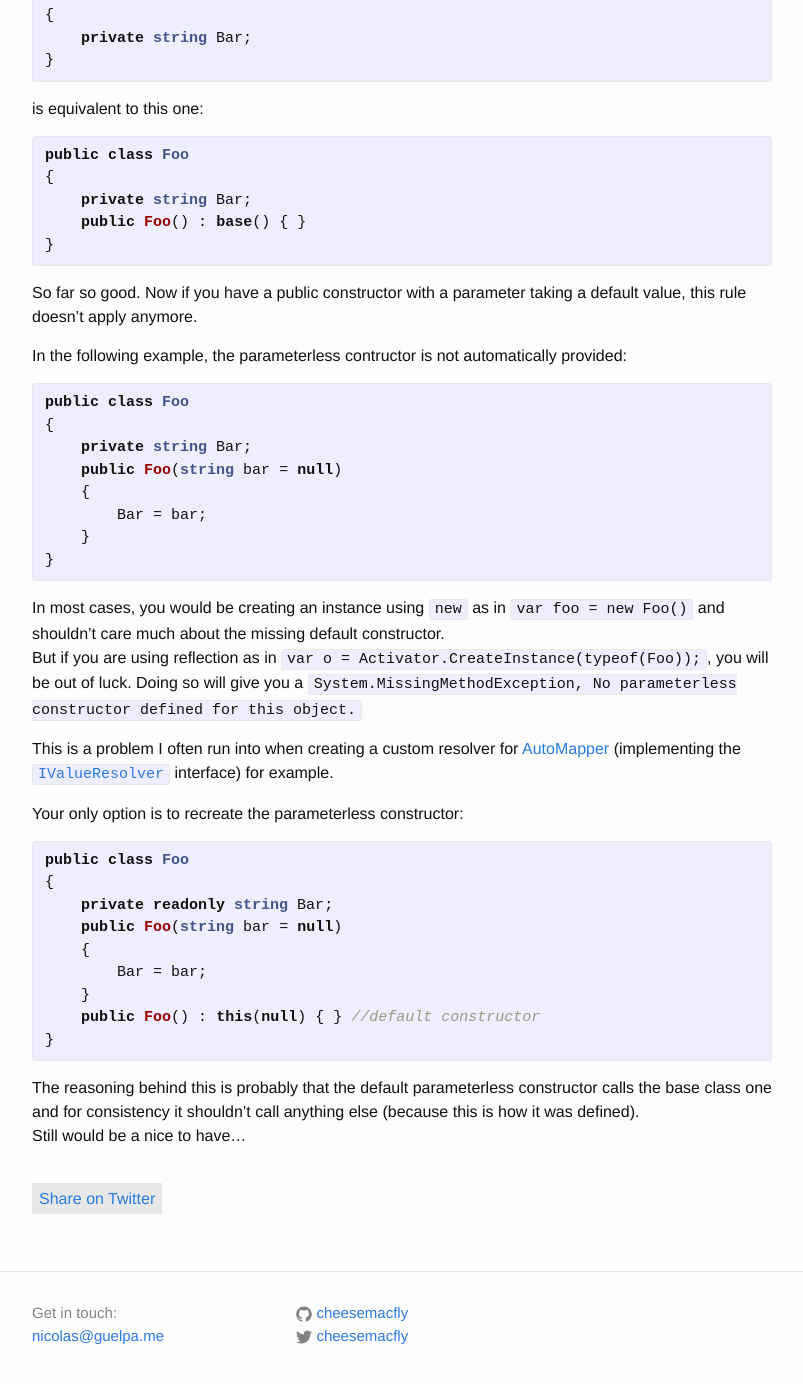
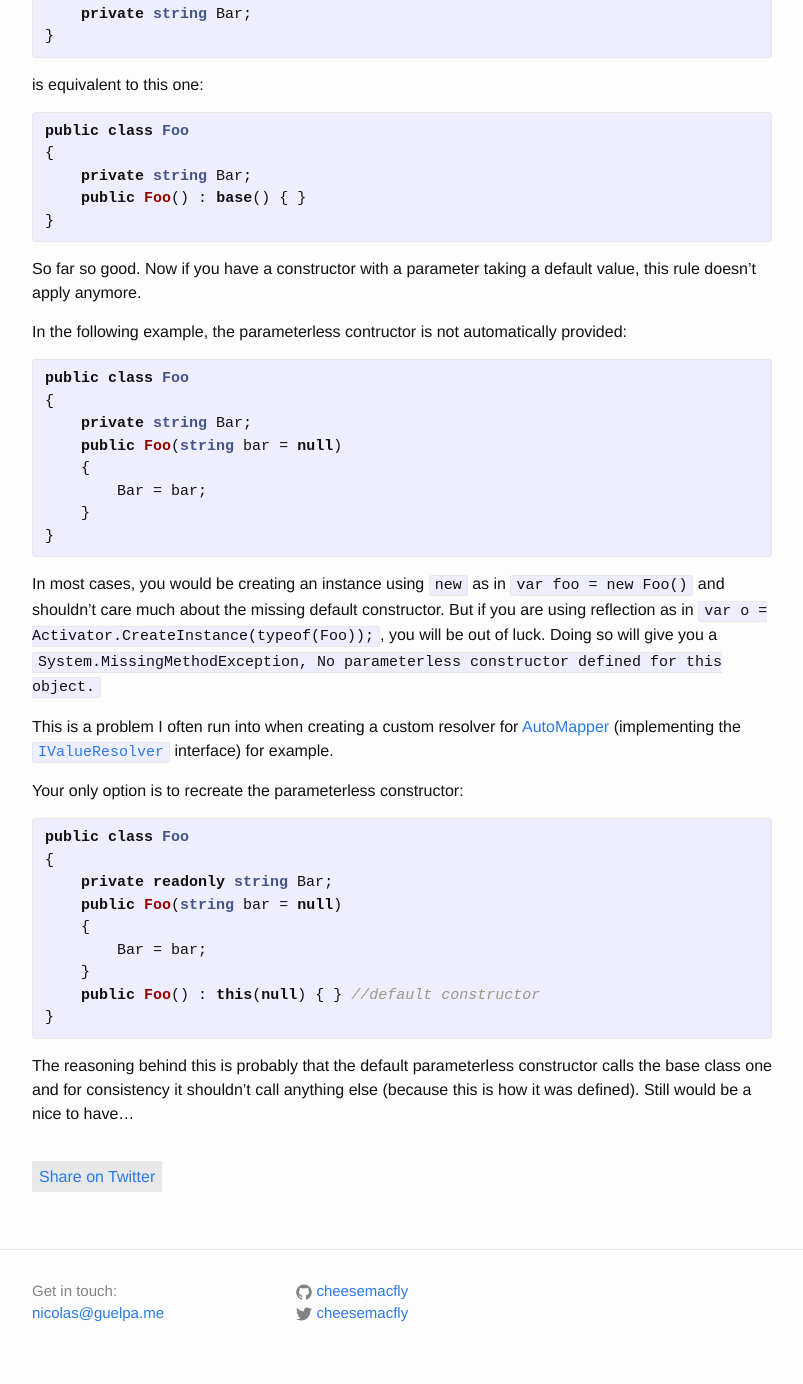
Before and after one commit to cheesemacfly/cheesemacfly.github.io, a Jekyll site: the page built from _posts/2015-03-29-c-sharp-constructor.markdown, in a window 1280 px wide and 1400 px high, scrolled down 489 px. Shown: the top 1384 px of the window, without its empty margins (238-1041 px from the left). Built offline with Jekyll 4.4.1, drawn with Linux system fonts in a browser that asks for light colours; nearby versions of some CDN libraries; some of the changed text lies outside the part shown.

Commit message:
Typo fixing

```diff
--- a/_posts/2015-03-29-c-sharp-constructor.markdown
+++ b/_posts/2015-03-29-c-sharp-constructor.markdown
@@ -7,7 +7,7 @@
 ---
 
 There's not many things in C# that I wish were different, but this is one of them.
-If you define a `class`, it comes with a default `public` and parameterless constructor if you don't define one:
+If you define a `class`, it comes with a default parameterless constructor if you don't define one:
 
 > If a class contains no instance constructor declarations, a default instance constructor is automatically provided.
 > That default constructor simply invokes the parameterless constructor of the direct base class.
@@ -33,7 +33,7 @@
 }
 {% endhighlight %}
 
-So far so good. Now if you have a public constructor with a parameter taking a default value, this rule doesn't apply anymore.
+So far so good. Now if you have a constructor with a parameter taking a default value, this rule doesn't apply anymore.
 
 In the following example, the parameterless contructor is not automatically provided:
 
```
